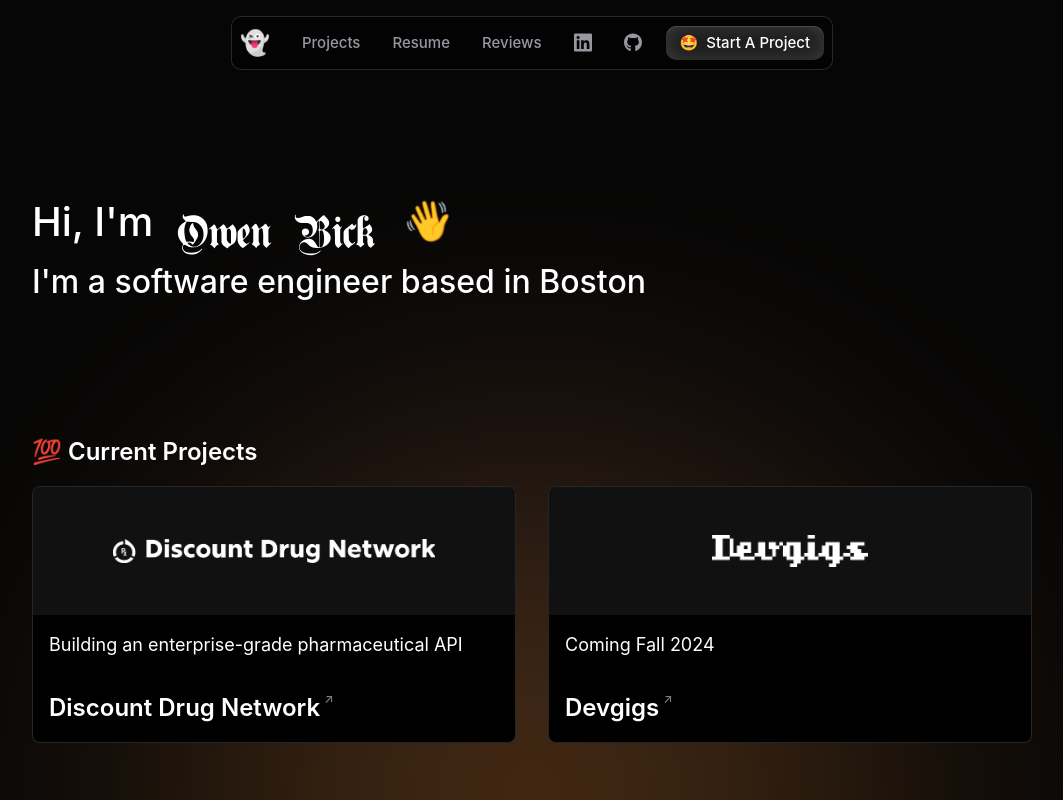
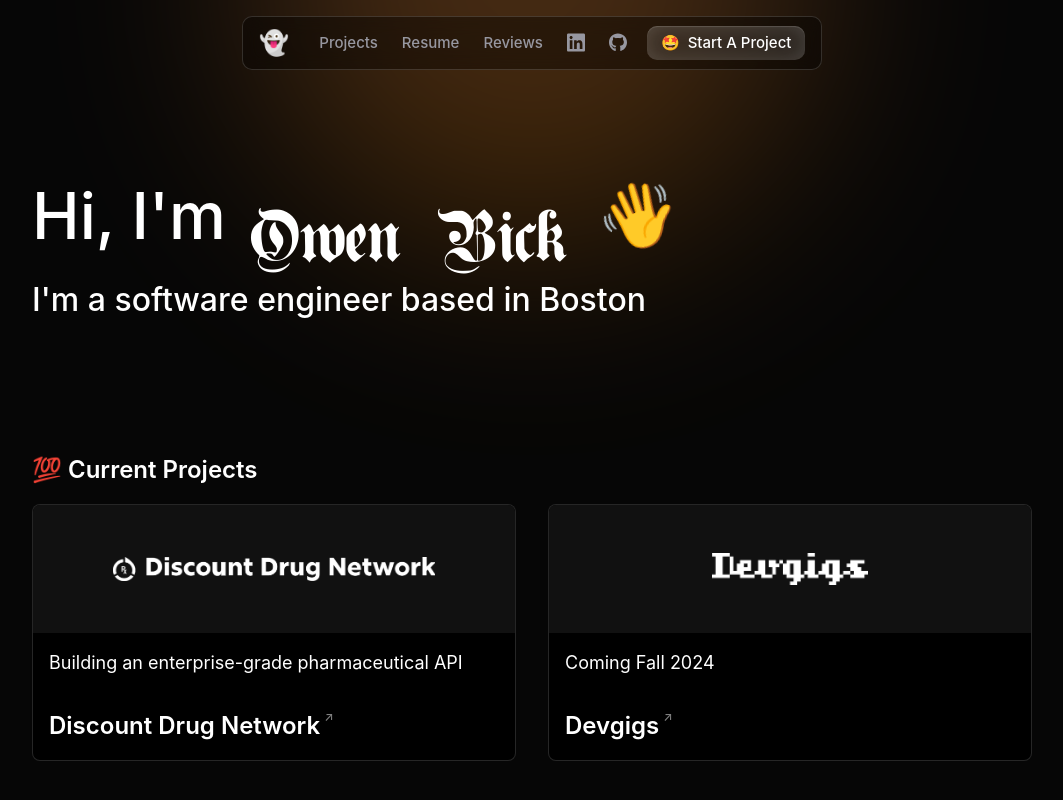
Before and after one commit to bick/website, a Next.js app: page / in a window 1280 px wide. Shown: the top 800 px of the page, without its empty margins (108-1171 px from the left). Built offline with nearby package versions, Linux system fonts and the light colour scheme.

Commit message:
Update styles

```diff
--- a/components/Header.tsx
+++ b/components/Header.tsx
@@ -37,11 +37,11 @@ export default function Header() {
               href="/"
               className={
                 currentRoute === "/"
-                    ? `${styles.header__link} ${styles.header__active} text-xl ml-0`
-                    : `${styles.header__link} text-xl ml-0`
+                    ? `${styles.header__link} ${styles.header__logo} text-xl ml-0`
+                    : `${styles.header__link} ${styles.header__logo} text-xl ml-0`
               }
           >
-            👻
+            &nbsp;
           </Link>
         </li>
         <li className={styles.header__item}>
--- a/styles/components/header.module.scss
+++ b/styles/components/header.module.scss
@@ -1,6 +1,6 @@
 .header {
   display: flex;
-  position: sticky;
+  position: fixed;
   align-items: center;
   top: 0;
   width: 100%;
@@ -22,9 +22,19 @@
     transition: box-shadow 0.2s ease-in-out;
     margin: auto;
     align-items: center;
-    padding: .125rem .5rem;
+    padding: .125rem 1rem;
 
     .header__item {
+      .header__logo {
+        &:before {
+          content: '👻'
+        }
+
+        &:hover:before {
+          content: '🏠';
+        }
+      }
+
       .header__link {
         display: flex;
         color: var(--link);
@@ -32,7 +42,7 @@
         font-size: 15px;
         margin: 0 .5rem;
         @media (min-width: 768px) {
-          margin: 0 1rem;
+          margin: 0 .75rem;
         }
         height: 3rem;
         line-height: 3rem;
--- a/styles/components/hero.module.scss
+++ b/styles/components/hero.module.scss
@@ -14,13 +14,15 @@
   }
 
   &.home {
-    padding: 0 0 5rem;
+    padding: 5rem 0;
 
     h1 {
       display: block;
       line-height: 3rem;
+      font-size: 2.5rem;
       @media (min-width: 768px) {
         display: flex;
+        font-size: 4rem;
       }
     }
   }
--- a/styles/components/layout.module.scss
+++ b/styles/components/layout.module.scss
@@ -8,8 +8,9 @@
   &.home {
     padding: 7rem 0;
     background-image: url('/static/background.svg');
-    background-size: contain;
-    background-position: left;
+    background-size: 1000px;
+    background-position-y: -500px;
+    background-position-x: center;
     background-repeat: no-repeat;
   }
 }
```
